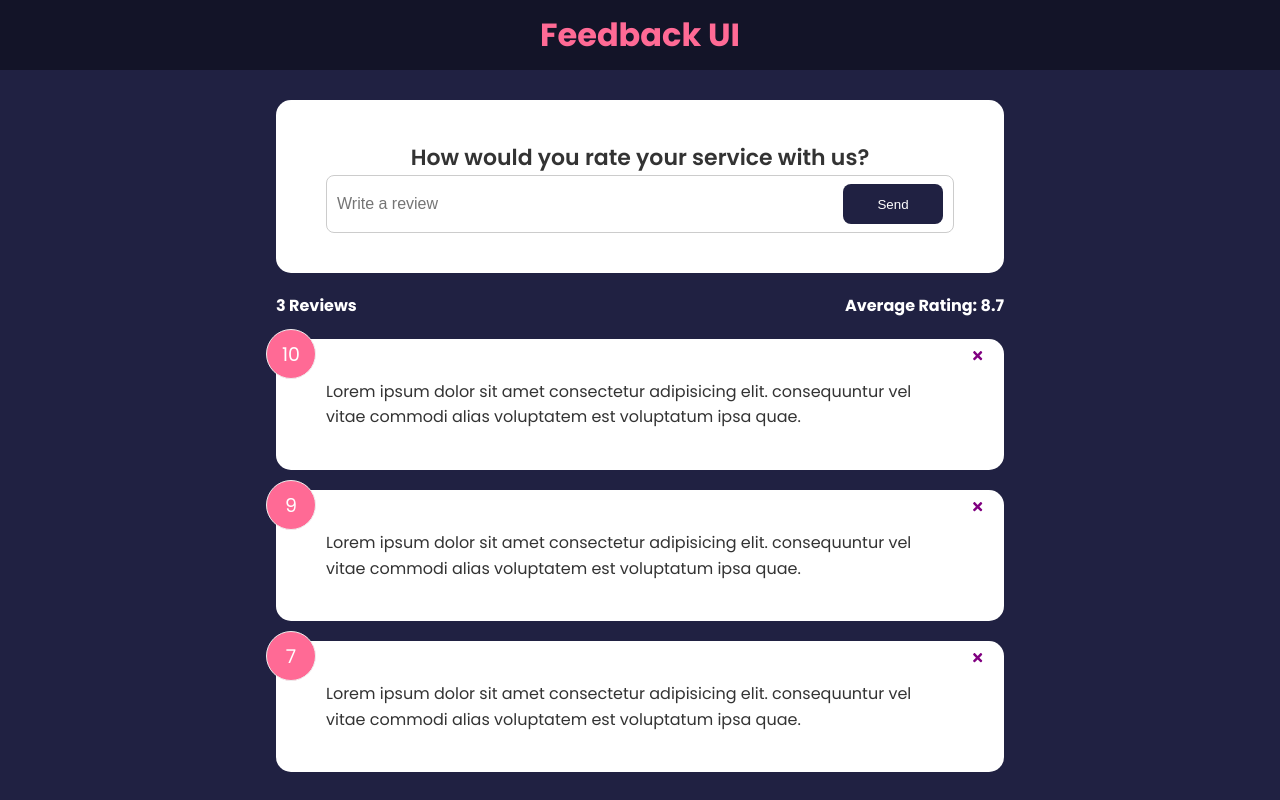
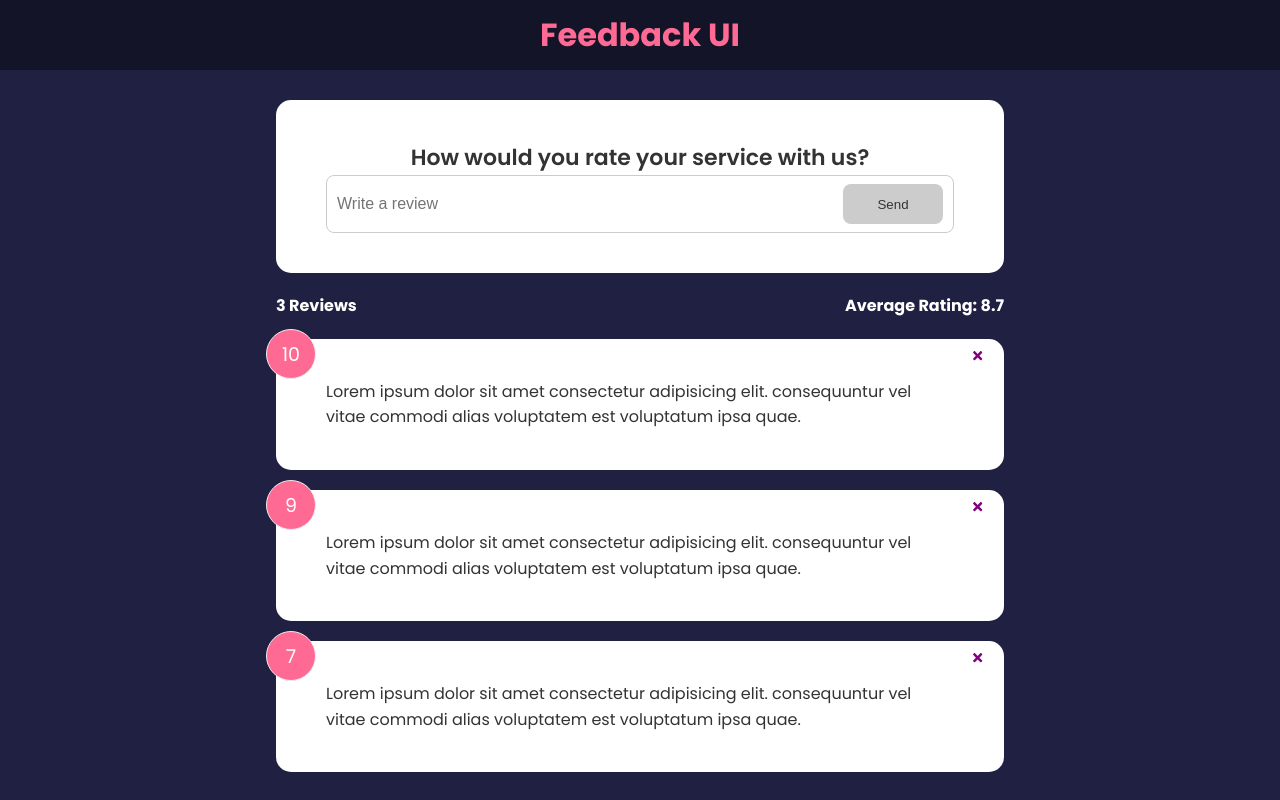
Before and after one commit to liteninkiran/brady-traversy-react-front-to-back, a React (Create React App) app: page / in a window 1280 px wide. Built offline with nearby package versions, Linux system fonts and the light colour scheme.

Commit message:
021 - Real-Time Validation

```diff
--- a/src/components/FeedbackForm.jsx
+++ b/src/components/FeedbackForm.jsx
@@ -4,7 +4,19 @@
 
 function FeedbackForm() {
     const [text, setText] = useState('');
+    const [btnDisabled, setBtnDisabled] = useState(true);
+    const [message, setMessage] = useState('');
     const handleTextChange = (e) => {
+        if (text === '') {
+            setBtnDisabled(true);
+            setMessage(null);
+        } else if (text !== '' && text.trim().length <= 10) {
+            setBtnDisabled(true);
+            setMessage('Review must be at least 10 characters');
+        } else {
+            setBtnDisabled(false);
+            setMessage(null);
+        }
         setText(e.target.value);
     }
 
@@ -28,8 +40,13 @@
                         onChange={ handleTextChange }
                         value={ text }
                     />
-                    <Button type='submit' version='primary'>Send</Button>
+                    <Button type='submit' version='primary' isDisabled={ btnDisabled }>
+                        Send
+                    </Button>
+
                 </div>
+
+                { message && <div className='message'>{ message }</div> }
 
             </form>
         </Card>
```
